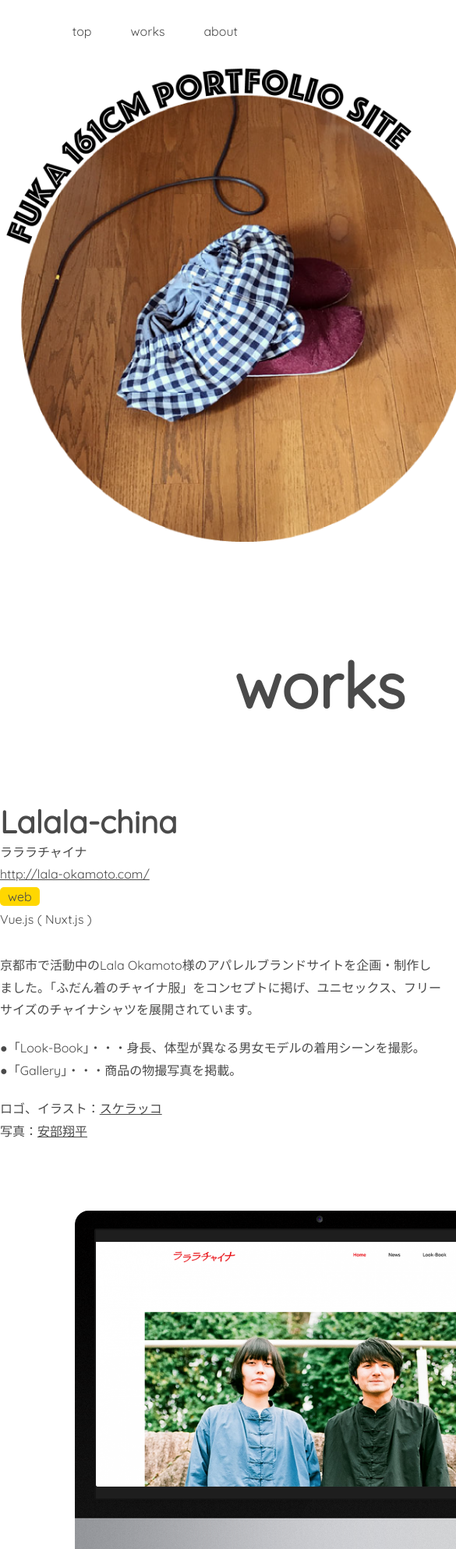
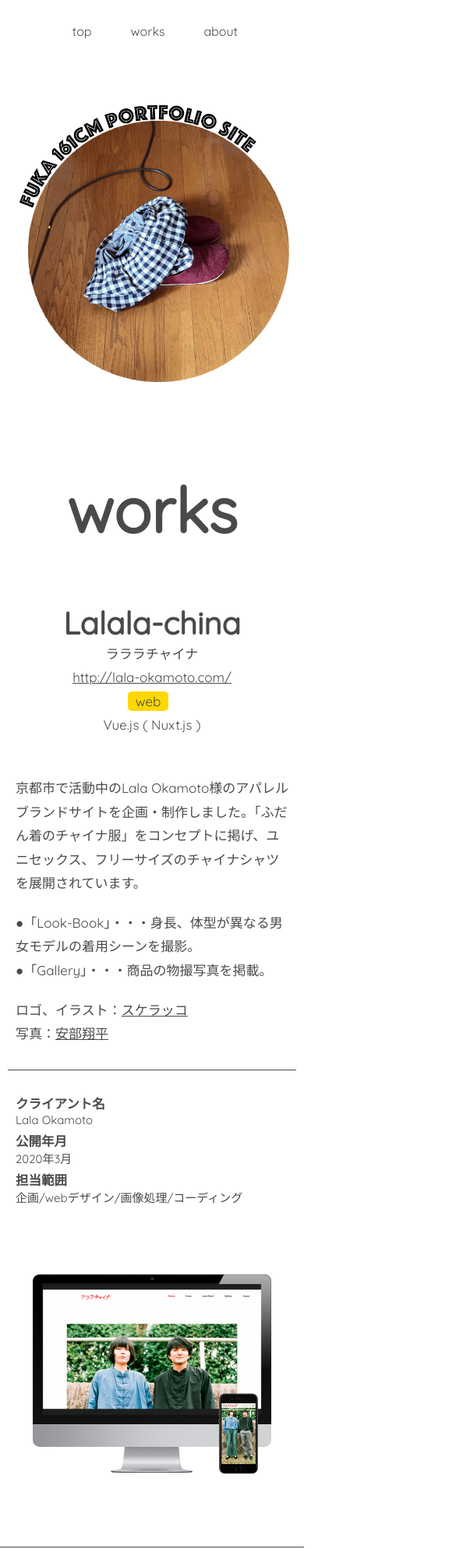
Before and after one commit to fuka161cm/myportfolio, a plain HTML site: page index.html in a window 390 px wide. Shown: the top 1987 px of the page at 78% size, 585 px wide, since content can reach past the window. Drawn offline with Linux system fonts and the light colour scheme.

Commit message:
レスポンシブ表示設定した（メニュー、swiper以外）

```diff
--- a/index.html
+++ b/index.html
@@ -6,7 +6,7 @@
         <link rel="stylesheet" href="styles.css">
         <link rel="stylesheet" href="package/css/swiper.min.css">
         <link href="https://fonts.googleapis.com/css?family=Quicksand&display=swap" rel="stylesheet">
-        <meta name="viewport" content="width=device-width,initial-scale=1">
+        <meta name="viewport" content="width=device-width, initial-scale=1">
         <style>
             .swiper-slide {
                 height: 569px;
@@ -135,7 +135,7 @@
             <div class="about" id="about">
                 <div class="container">
                     <h2 class="heading-title">about</h2>
-                    <div class="box-1">
+                    <div class="about-container">
                         <img src="sozai/top/about-img.png" alt="aboutimg">
                         <div class="box-p">
                             <h3>fuka161cm</h3>
--- a/styles.css
+++ b/styles.css
@@ -30,7 +30,6 @@ p {
 }
 /*header*/
 header {
-    /* position: fixed; */
   height: 80px;
   width: 100%;
 }
@@ -87,14 +86,14 @@ dd {
 .main img {
   width:600px;
 }
-.box-1 img {
-    width: 350px;
-    margin: 0;
-}
-.container .box-1{
+.container .about-container{
   display:flex;
   justify-content: space-around;
   align-items: flex-end;
+}
+.about-container img {
+  width: 40%;
+  margin: 0;
 }
 
 span.caption-tag {
@@ -188,3 +187,63 @@ footer {
   padding-bottom:10px;
   margin: 20px 40px;
 }
+
+/* スマホ表示 */
+@media (max-width: 560px) {
+    p {
+        font-size: 17px;
+    }
+    body {
+        margin: 0;
+        text-align: center;
+    }
+    .container {
+        width: 100%;
+        text-align: left;
+    }
+    .caption-bottom {
+        display: flex;
+        flex-direction: column;
+    }
+    .caption-top {
+        text-align: center;
+    }
+    .caption-left {
+        margin: 10px;
+        border-right: none;
+        border-bottom: 1px solid #4a4a4a;
+        padding: 10px;
+    }
+    .caption-right {
+        padding: 10px;
+        margin: 10px;
+        width: 80%;
+    }
+    img.top {
+        width: 90%;
+        margin-top: 50px;
+    }
+    .work-main-img {
+        width:100%;
+        text-align: center;
+    }
+    .img-lala {
+        width: 80%;
+        text-align: center;
+    }
+    .img-morg {
+        width: 80%;
+    }
+    .container .about-container {
+        align-items: center;
+        display:flex;
+        flex-direction: column;
+    }
+    .about-container img {
+        width: 80%;
+        margin-bottom: 20px;
+    }
+    .container h2.heading-title {
+        padding: 50px 0 50px;
+    }
+}
```
Lines whose indentation alone changed are shown as unchanged.
